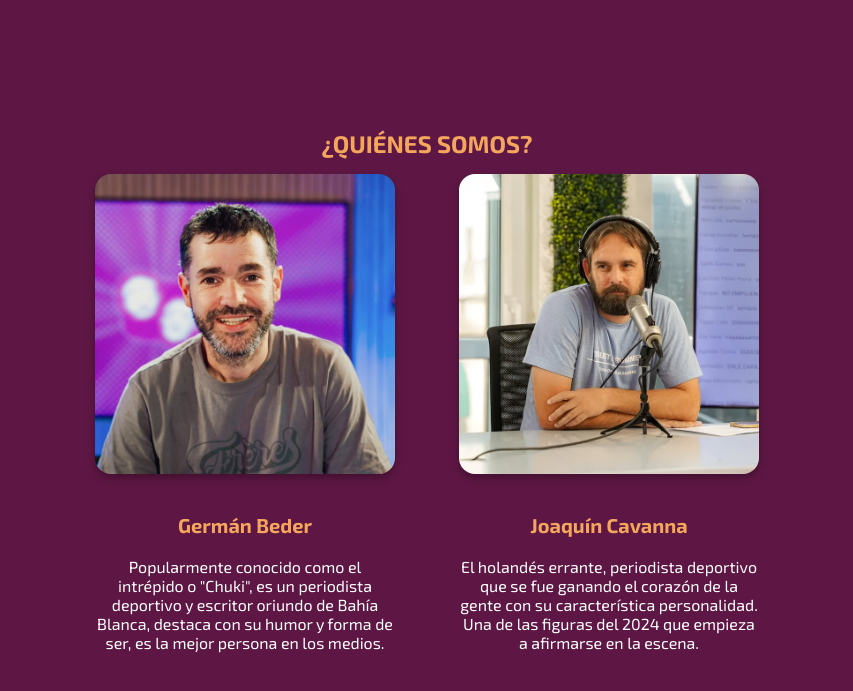
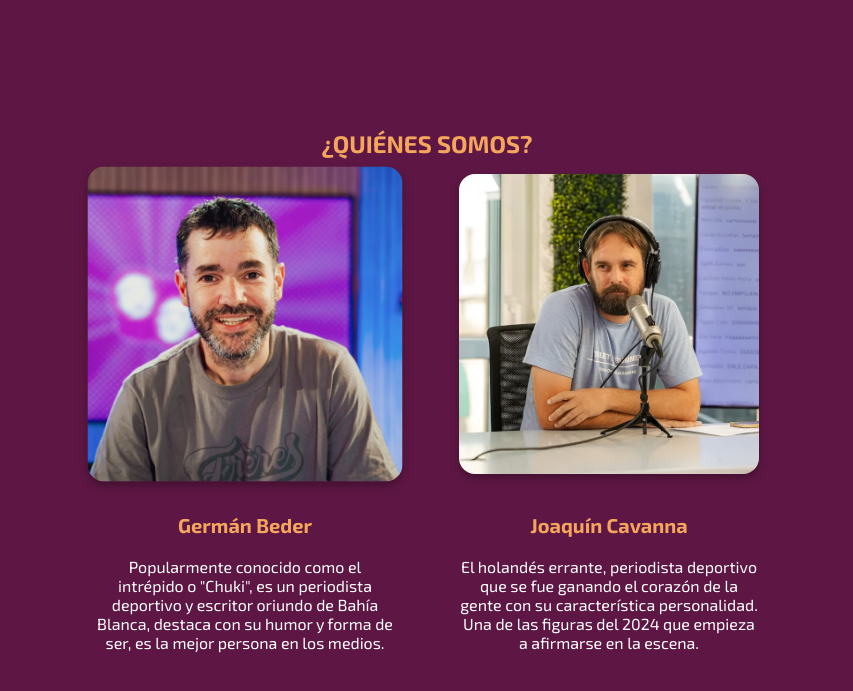
Before and after one commit to joaquinmarini1/landingpage, a plain HTML site: page index.html in a window 1280 px wide. In both pictures the pointer is over the picture 458 px from the left and 1196 px from the top of the page. Shown: the part 873-1564 px from the top of the page, without its empty margins (213-1066 px from the left). Drawn offline with Linux system fonts and the light colour scheme.

Commit message:
Update styles.css

```diff
--- a/styles.css
+++ b/styles.css
@@ -108,6 +108,12 @@ section {
   border-radius: 16px;
   box-shadow: 0 4px 8px rgba(0, 0, 0, 0.3);
   margin-bottom: 16px;
+  transition: transform 0.3s ease;
+}
+
+.integrante img:hover {
+  transform: scale(1.05);
+  z-index: 2;
 }
 
 .integrante h3 {
```
